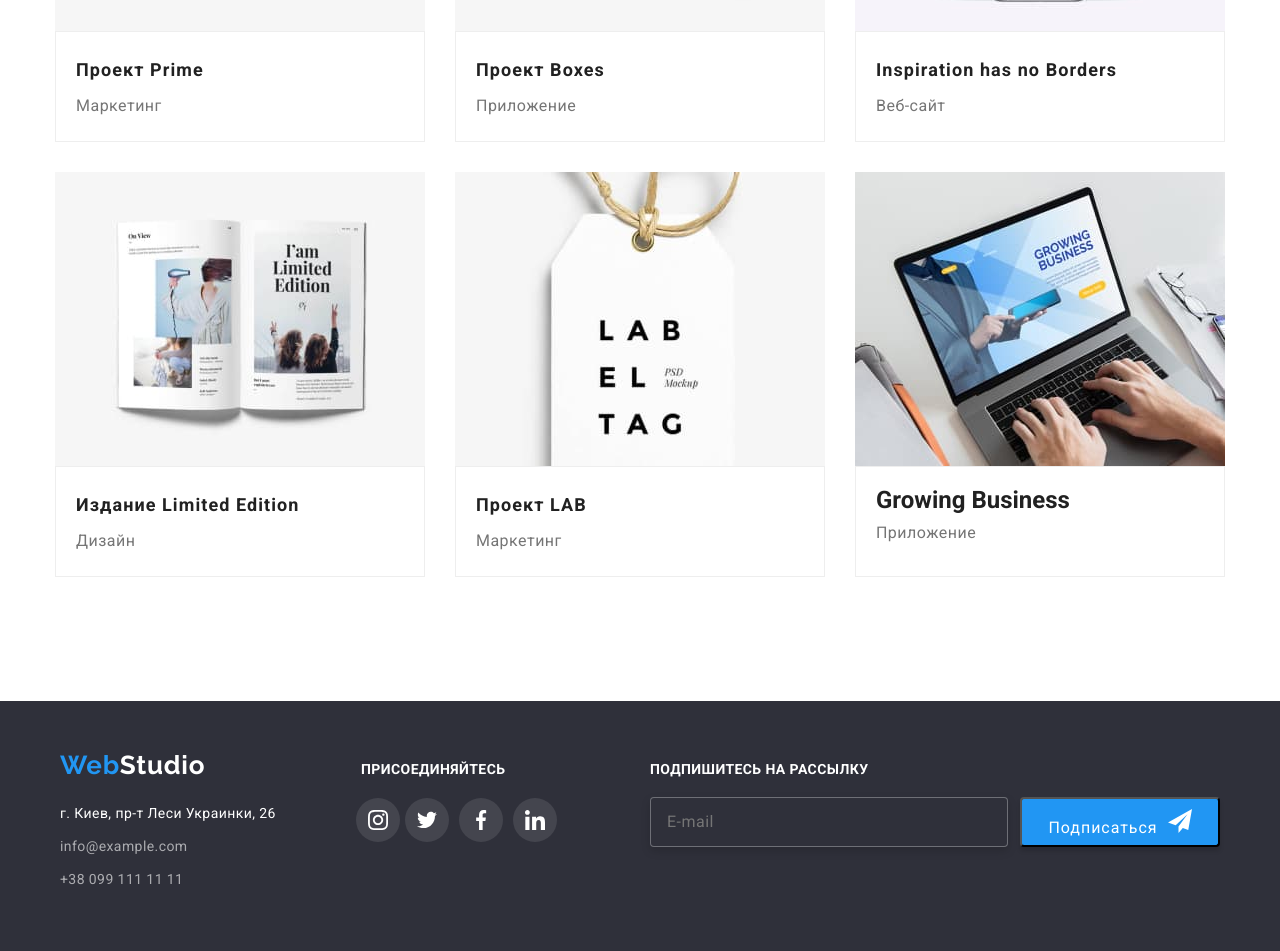
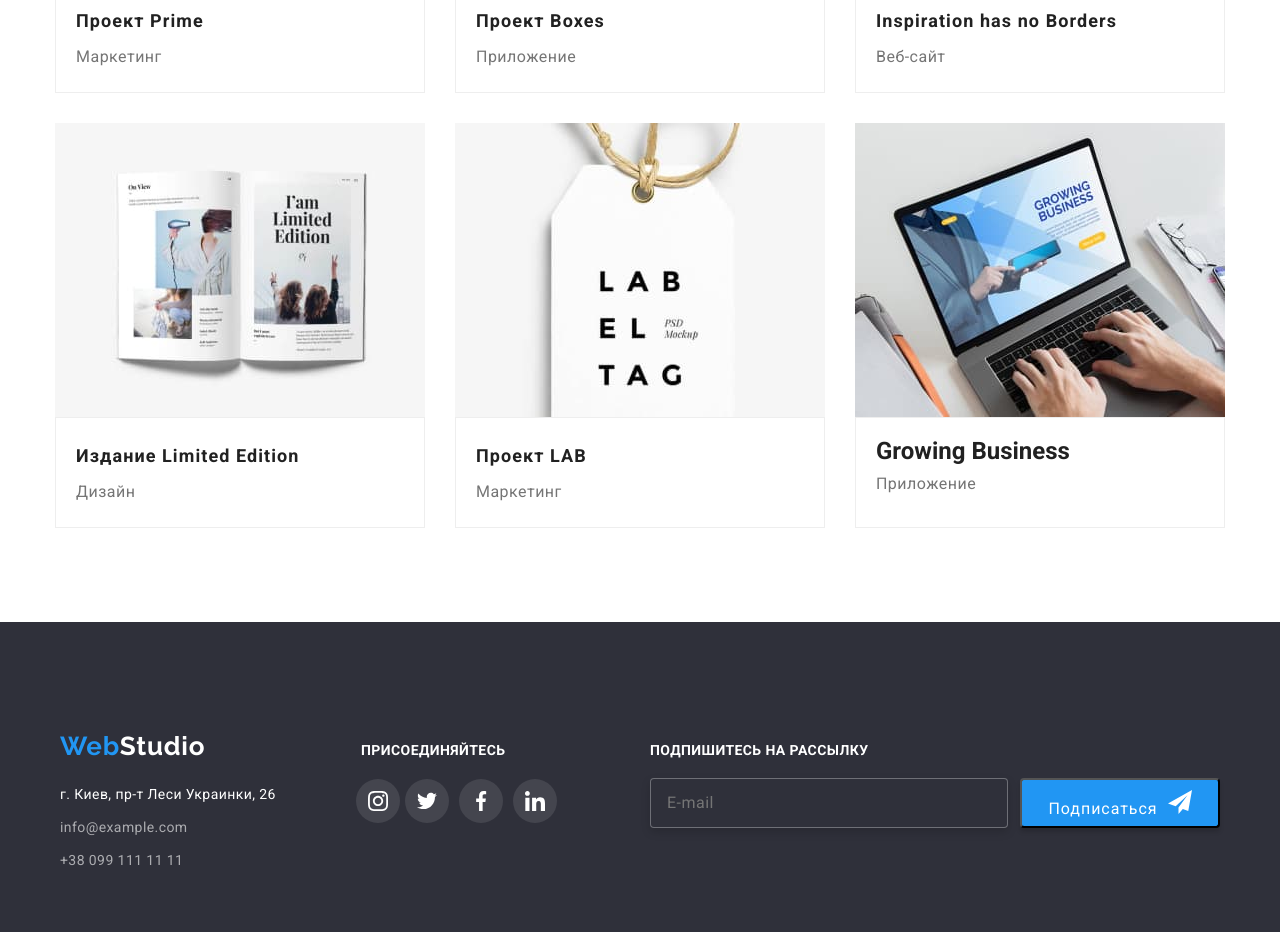
Before and after one commit to lifeofscarlet99/goit-markup-hw-08, a plain HTML site: page portfolio.html in a window 1280 px wide. Shown: the part 1030-1981 px from the top of the page. Drawn offline with nearby package versions, Linux system fonts and the light colour scheme.

Commit message:
4 sample
changes

```diff
--- a/sass/layout/_btn-portfolio.scss
+++ b/sass/layout/_btn-portfolio.scss
@@ -1,7 +1,9 @@
 .about-buttons {
-  padding-top: 60px;
+  @include tel {
+    margin-top: 60px;
+  }
   @media screen and (min-width: 1200px) {
-    margin-top: 94px;
+    padding-top: 60px;
   }
 }
 .section {
--- a/sass/layout/_cards-portfolio.scss
+++ b/sass/layout/_cards-portfolio.scss
@@ -13,8 +13,6 @@ img {
     margin-top: -15px;
     display: flex;
     flex-wrap: wrap;
-    padding: 0;
-    margin: 0;
   }
   @media screen and (min-width: 1200px) {
     list-style: 0;
@@ -23,7 +21,7 @@ img {
     //margin-bottom: 40px;
     margin-left: -30px;
     //margin-bottom: 30px;
-    padding-bottom: 94px;
+    padding-bottom: 64px;
   }
 }
 .cards__list {
--- a/sass/layout/_clients.scss
+++ b/sass/layout/_clients.scss
@@ -7,7 +7,9 @@
   color: #212121;
   font-size: 28px;
   line-height: 1.18px;
-  margin-bottom: 30px;
+  @include tel {
+    margin-bottom: 30px;
+  }
   @media screen and (min-width: 1200px) {
     font-size: 36px;
     line-height: 1.1;
@@ -30,7 +32,7 @@
   flex-wrap: wrap;
   margin: -15px;
   padding: 0;
-  @media screen and (min-width: 768px) {
+  @media screen and (max-width: 768px) {
     margin-top: 30px;
   }
 }
--- a/sass/layout/_footer.scss
+++ b/sass/layout/_footer.scss
@@ -5,6 +5,11 @@
     padding-bottom: 60px;
   }
   @media screen and (max-width: 480px) {
+    padding-top: 60px;
+    padding-bottom: 60px;
+  }
+
+  @media screen and (min-width: 480px) {
     padding-top: 60px;
     padding-bottom: 60px;
   }
--- a/sass/layout/_hero.scss
+++ b/sass/layout/_hero.scss
@@ -91,7 +91,7 @@
     max-width: 696px;
     font-size: 44px;
     font-weight: 900;
-    line-height: 1.36;
+    line-height: 60px;
     letter-spacing: 0.06em;
   }
   @media screen and (min-width: 768px) {
--- a/sass/layout/_team.scss
+++ b/sass/layout/_team.scss
@@ -53,9 +53,11 @@ img {
   text-align: center;
   letter-spacing: 0.03em;
   color: #212121;
-  margin-bottom: 30px;
   font-size: 28px;
   line-height: 33px;
+  @include tel {
+    margin-bottom: 30px;
+  }
   @include desk {
     font-size: 36px;
     line-height: 1.16;
```
Also changed, not shown: css/main.css, css/main.min.css, 2 other files.
